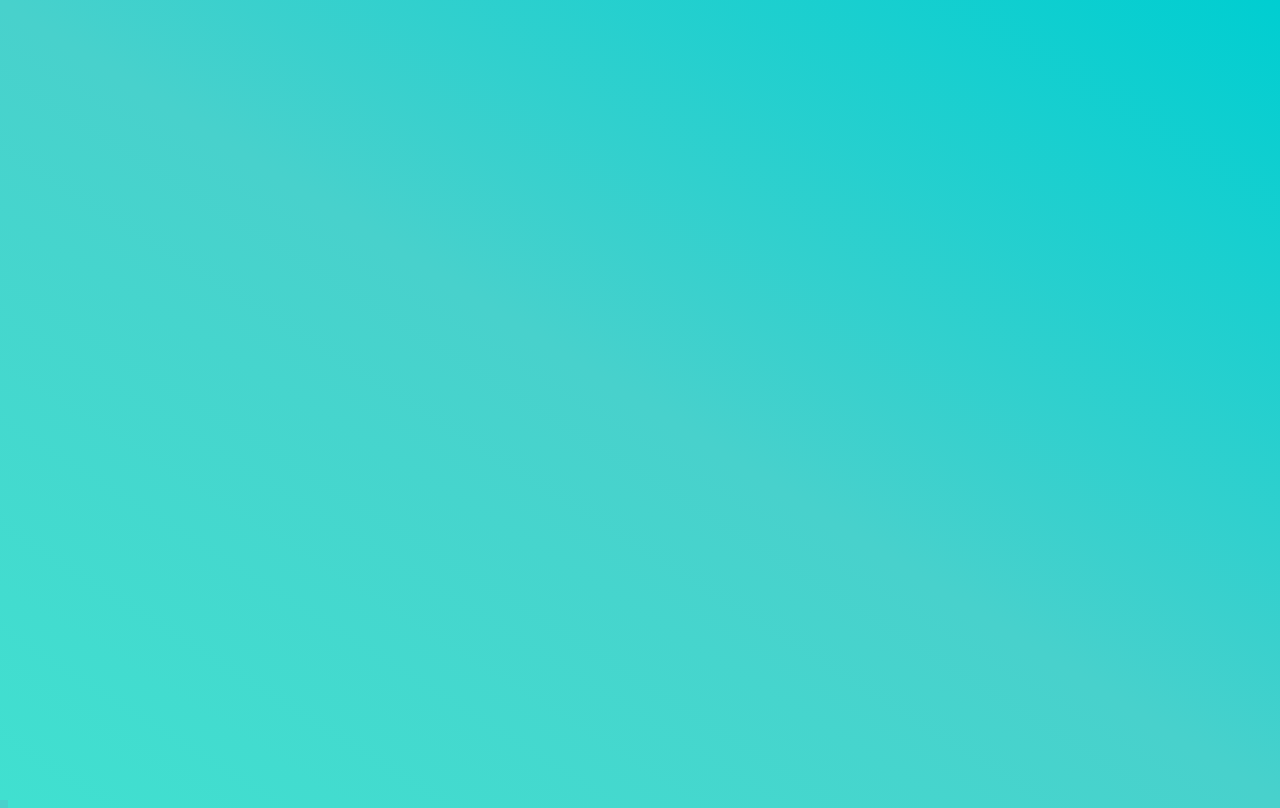
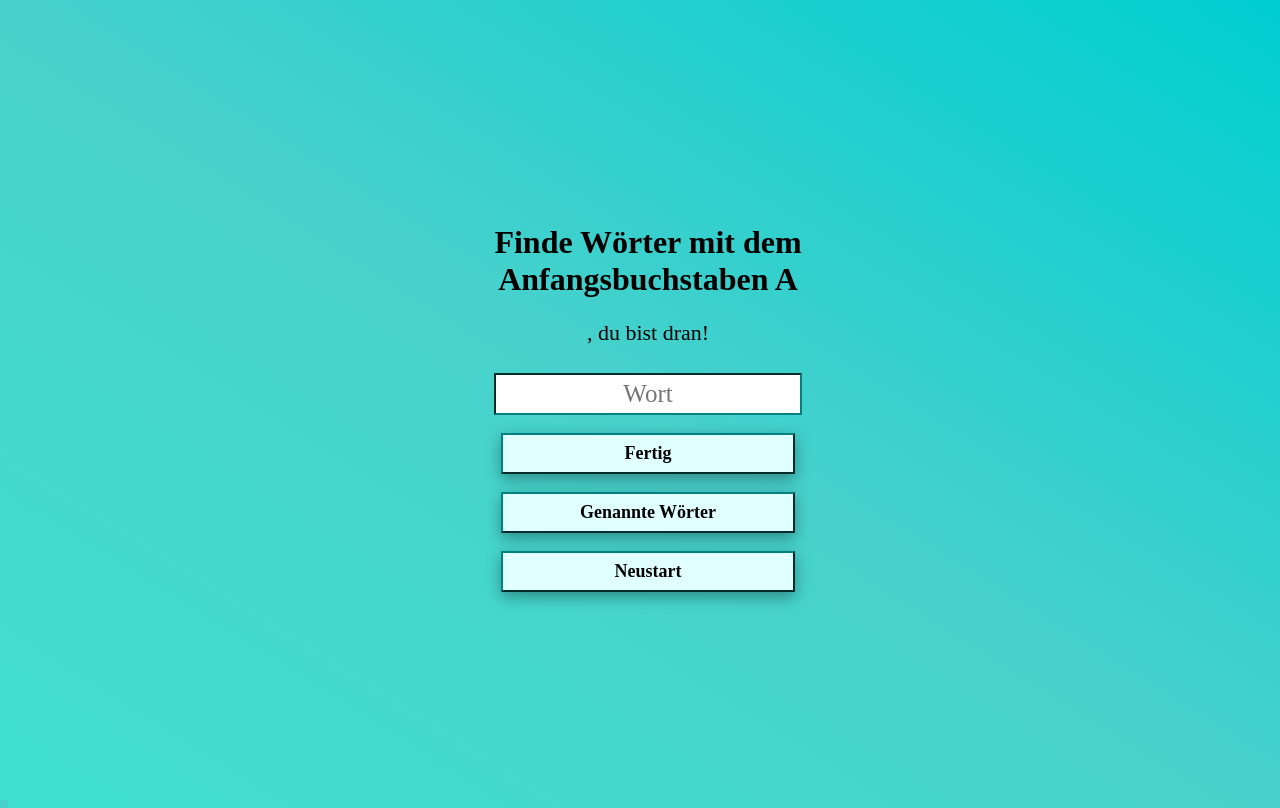
Before and after one commit to fabikasp/walking_dictionary, a React (Vite) app: page /game in a window 1280 px wide. Before the commit this address had no page. Built offline with nearby package versions, Linux system fonts and the light colour scheme.

Commit message:
Add game page

```diff
--- a/src/components/App.tsx
+++ b/src/components/App.tsx
@@ -3,6 +3,7 @@ import { BrowserRouter, Routes, Route } from "react-router-dom";
 import { Home } from "./home/Home";
 import { GroupSelection } from "./group-selection/GroupSelection";
 import { GameSettings } from "./game-settings/GameSettings";
+import { Game } from "./game/Game";
 import "./App.css";
 
 export const App = () => {
@@ -26,9 +27,16 @@ export const App = () => {
         <Routes>
             <Route index element={<Home />} />
             <Route path="group-selection" element={<GroupSelection participants={participants} addParticipant={addParticipant} deleteParticipant={deleteParticipant} />} />
-            <Route path="game-settings" element={
-              <GameSettings selectedLetter={selectedLetter} setSelectedLetter={setSelectedLetter} timer={timer} setTimer={setTimer} verifyWords={verifyWords} setVerifyWords={setVerifyWords} />
-            } />
+            <Route path="game-settings" element={<GameSettings
+              selectedLetter={selectedLetter}
+              setSelectedLetter={setSelectedLetter}
+              timer={timer}
+              setTimer={setTimer}
+              verifyWords={verifyWords}
+              setVerifyWords={setVerifyWords}
+              participants={participants}
+            />} />
+            <Route path="game" element={<Game letter={selectedLetter} participants={participants} timer={timer} />} />
         </Routes>
     </BrowserRouter>
   );
--- a/src/components/game-settings/GameSettings.tsx
+++ b/src/components/game-settings/GameSettings.tsx
@@ -1,15 +1,21 @@
-import React, { useState } from "react";
+import React, { useEffect } from "react";
 import { useNavigate } from "react-router-dom";
 import { letters } from "./types";
 import { LetterContainer } from "./LetterContainer";
 import { GameSettingsProps } from "./types";
 import "./GameSettings.css";
 
-export const GameSettings = ({selectedLetter, setSelectedLetter, timer, setTimer, verifyWords, setVerifyWords}: GameSettingsProps) => {
+export const GameSettings = ({selectedLetter, setSelectedLetter, timer, setTimer, verifyWords, setVerifyWords, participants}: GameSettingsProps) => {
   const navigate = useNavigate();
   let letterGroups: string[][] = [];
 
-  let j = -1;
+  useEffect(() => {
+    if (participants.length == 0) { /* redirect to home after browser refresh */
+      //navigate("/");
+    }
+  }, []);
+
+  let j = -1; /* partition the letters for view */
   for (let i = 0; i < letters.length; i++) {
     if (i % 6 == 0) {
       j++;
@@ -28,7 +34,13 @@ export const GameSettings = ({selectedLetter, setSelectedLetter, timer, setTimer
   };
 
   const validateAndSetTimer = (timer: string) => {
-    const timerAsNumber: number = Number(timer);
+    let timerAsNumber: number = Number(timer);
+
+    if (Number.isNaN(timerAsNumber)) {
+      return;
+    }
+
+    timerAsNumber = Math.floor(timerAsNumber);
 
     if (timerAsNumber == 0) {
       setTimer(null);
@@ -36,9 +48,7 @@ export const GameSettings = ({selectedLetter, setSelectedLetter, timer, setTimer
       return;
     }
 
-    if (!Number.isNaN(timerAsNumber)) {
-      setTimer(timerAsNumber);
-    }
+    setTimer(timerAsNumber);
   };
 
   return (
@@ -52,11 +62,11 @@ export const GameSettings = ({selectedLetter, setSelectedLetter, timer, setTimer
         <button id="game-settings-letter-random-button" onClick={selectRandomLetter}>Zufällig</button>
         <div id="game-settings-timer-headline">Timer</div>
         <input id="game-settings-timer-input" type="text" placeholder="Timer in sec" value={timer ?? ""} onChange={event => validateAndSetTimer(event.target.value)} />
-        <div id="game-settings-verify-word-headline">Wortüberprüfung</div>
+        <div id="game-settings-verify-word-headline">Existenzprüfung von Wörtern</div>
         <div id="game-settings-verify-words-checkbox-container">
           <input id="game-settings-verify-words-checkbox" type="checkbox" defaultChecked={verifyWords} onChange={() => setVerifyWords(!verifyWords)} />
         </div>
-        <button id="game-settings-continue-button" onClick={() => navigate("/play")}>Fortfahren</button>
+        <button id="game-settings-continue-button" onClick={() => navigate("/game")}>Spiel beginnen</button>
       </div>
     </div>
   );
--- a/src/components/game-settings/types.ts
+++ b/src/components/game-settings/types.ts
@@ -46,7 +46,8 @@ export type GameSettingsProps = {
     selectedLetter: string,
     setSelectedLetter: (letter: string) => void,
     timer: number | null,
-    setTimer: (timer: number| null) => void,
+    setTimer: (timer: number | null) => void,
     verifyWords: boolean,
-    setVerifyWords: (verifyWords: boolean) => void
+    setVerifyWords: (verifyWords: boolean) => void,
+    participants: string[]
 };
--- /dev/null
+++ b/src/components/game/Game.css
@@ -0,0 +1,53 @@
+#game {
+    height: 100%;
+    display: flex;
+    align-items: center;
+    justify-content: center;
+}
+
+#game-body {
+    text-align: center;
+    justify-content: center;
+}
+
+.game-headline {
+    font-size: 32px;
+    font-weight: bold;
+}
+
+#game-current-participant-headline {
+    font-size: 22px;
+}
+
+#game-current-participant-name {
+    font-size: 22px;
+    font-weight: bold;
+}
+
+#game-word-input {
+    font-size: 25px;
+    text-align: center;
+    border-color: #008080;
+    outline-color: #008080;
+    width: 90%;
+    margin-top: 5px;
+    padding: 5px;
+}
+
+#game-submit-button {
+    width: 90%;
+    font-size: 18px;
+    margin-top: 18px;
+}
+
+#game-words-button {
+    width: 90%;
+    font-size: 18px;
+    margin-top: 18px;
+}
+
+#game-restart-button {
+    width: 90%;
+    font-size: 18px;
+    margin-top: 18px;
+}
--- /dev/null
+++ b/src/components/game/Game.tsx
@@ -0,0 +1,58 @@
+import React, { useState, useEffect } from "react";
+import { useNavigate } from "react-router-dom";
+import { GameProps } from "./types";
+import "./Game.css";
+
+export const Game = ({letter, participants, timer}: GameProps) => {
+  const [currentParticipantIndex, setCurrentParticipantIndex] = useState(0);
+  const [words, setWords] = useState<string[]>([]);
+  const [currentWord, setCurrentWord] = useState("");
+  const [errorMessage, setErrorMessage] = useState("");
+  const navigate = useNavigate();
+
+  useEffect(() => {
+    if (participants.length == 0) { /* redirect to home after browser refresh */
+      //navigate("/");
+    }
+  }, []);
+
+  const validateAndSetCurrentWord = (word: string) => {
+    const wordRegex = /^$|[a-zA-Z]/g;
+    if (wordRegex.test(word)) {
+      setCurrentWord(word);
+    }
+  };
+
+  const handleSubmit = () => {
+    if (currentWord == "") {
+      setErrorMessage("Mindestens ein Buchstabe notwendig");
+
+      return;
+    }
+
+    if (words.includes(currentWord.toLowerCase())) {
+      setErrorMessage("Wort wurde bereits genannt");
+
+      return;
+    }
+
+    setCurrentWord("");
+    setErrorMessage("");
+    setWords([...words, currentWord.toLowerCase()]);
+  };
+
+  return (
+    <div id="game">
+      <div id="game-body">
+        <div className="game-headline">Finde Wörter mit dem</div>
+        <div className="game-headline">Anfangsbuchstaben {letter}</div>
+        <p id="game-current-participant-headline"><span id="game-current-participant-name">{participants[currentParticipantIndex]}</span>, du bist dran!</p>
+        <input id="game-word-input" type="text" placeholder="Wort" value={currentWord} onChange={event => validateAndSetCurrentWord(event.target.value)} />
+        <div id="game-error">{errorMessage}</div>
+        <button id="game-submit-button" onClick={handleSubmit}>Fertig</button>
+        <button id="game-words-button">Genannte Wörter</button>
+        <button id="game-restart-button">Neustart</button>
+      </div>
+    </div>
+  );
+};
--- /dev/null
+++ b/src/components/game/types.ts
@@ -0,0 +1,5 @@
+export type GameProps = {
+    letter: string,
+    participants: string[],
+    timer: number | null
+};
```
